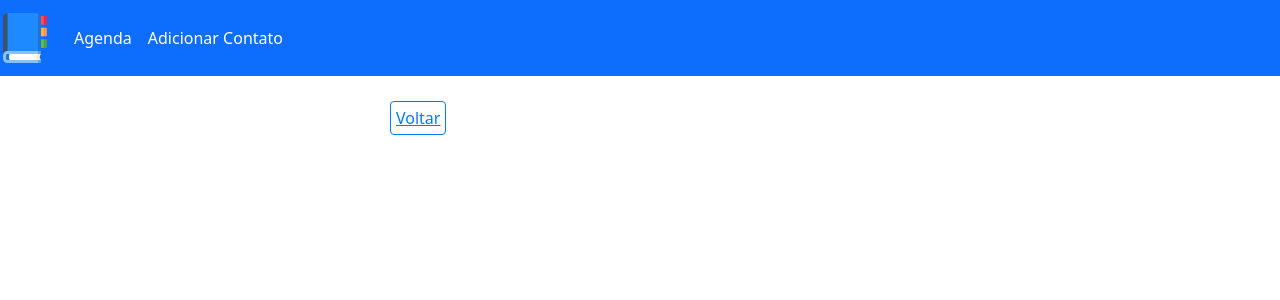
After one commit to MarcoUpe/curso_php, a PHP site: template 17_agenda/templates/backbtn.html in a window 1280 px wide. The commit adds this page. Shown: the top 300 px of the page. Run offline with PHP 8.4, Linux system fonts and the light colour scheme; the template is opened without the code that fills it: most values are stand-ins (such as "Sample title", 1, 10 or a date in 2020).

Commit message:
seg_22072024

```diff
--- a/17_agenda/config/process.php
+++ b/17_agenda/config/process.php
@@ -1,10 +1,32 @@
 <?php
 
-    session_start();
+session_start();
 
-    include_once("connection.php");
-    include_once("url.php");
+include_once("connection.php");
+include_once("url.php");
 
+$id;
+
+if (!empty($_GET)) {
+    $id = $_GET["id"];
+}
+
+// Retorna o dado de um contato
+if (!empty($id)) {
+
+    $query = "SELECT * FROM contacts WHERE id = :id";
+
+    $stmt = $conn->prepare($query);
+
+    $stmt->bindParam(":id", $id);
+
+    $stmt->execute();
+
+    $contact = $stmt->fetch();
+
+} else {
+
+    // Retorna todos os contatos
     $contacts = [];
 
     $query = "SELECT * FROM contacts";
@@ -13,5 +35,6 @@
 
     $stmt->execute();
     $contacts = $stmt->fetchAll();
+}
 
 ?>
--- a/17_agenda/css/styles.css
+++ b/17_agenda/css/styles.css
@@ -64,3 +64,30 @@
     margin: 0 auto;
     margin-top: 30px;
 }
+
+/* SHOW / CONTATO INDIVIDUAL */
+#view-contact-container {
+    max-width: 500px;
+    margin: 0 auto;
+}
+
+.bold {
+    font-weight: bold;
+}
+
+#back-link-container {
+    display:  block;
+    width: 500px;
+    margin: 30px auto;
+}
+
+#back-link {
+    border: 1px solid #007BFF;
+    color: #007BFF;
+    border-radius: 4px;
+    padding: 5px;
+}
+
+#back-link:hover {
+    text-decoration: none;
+}
--- a/17_agenda/index.php
+++ b/17_agenda/index.php
@@ -23,7 +23,7 @@
                     <td scope="row"><?= $contact["name"] ?></td>
                     <td scope="row"><?= $contact["phone"] ?></td>
                     <td class="actions">
-                      <a href="<?= $BASE_URL ?>show.php<?= $contact["id"] ?>"><i class="fas fa-eye check-icon"></i></a>
+                      <a href="<?= $BASE_URL ?>show.php?id=<?= $contact["id"] ?>"><i class="fas fa-eye check-icon"></i></a>
                       <a href="#"><i class="fas fa-edit edit-icon"></i></a>
                       <button type="submit" class="delete-btn"><i class="fas fa-times delete-icon"></i></button>
                     </td>
--- /dev/null
+++ b/17_agenda/templates/backbtn.html
@@ -0,0 +1,3 @@
+<div id="back-link-container">
+    <a href="<?= $BASE_URL ?>index.php" id="back-link">Voltar</a>
+</div>
```
Also changed, not shown: 17_agenda/show.php (+14 -0 lines).
